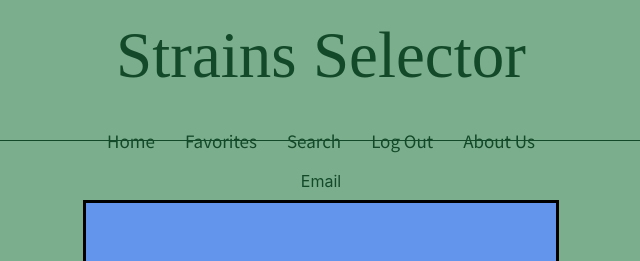
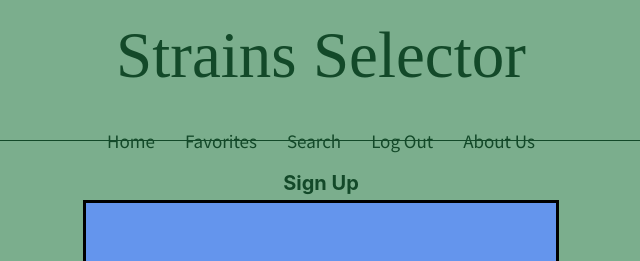
Before and after one commit to moises-depe/strains-front-end-2021, a React (Create React App) app: page /signup in a window 1280 px wide. Shown: the top 261 px of the page, without its empty margins (319-959 px from the left). Built offline with nearby package versions, Linux system fonts and the light colour scheme; a web font is replaced by a local one.

Commit message:
error message on incorrect sign in

```diff
--- a/src/AUTH/SignInPage.js
+++ b/src/AUTH/SignInPage.js
@@ -18,11 +18,16 @@ export default class SignInPage extends React.Component {
     handleSignIn = async (e) => {
         e.preventDefault();
 
-        const user = await userSignIn(this.state.email, this.state.password);
+        try {
+            const user = await userSignIn(this.state.email, this.state.password);
 
-        this.props.handleUserChange(user);
+            this.props.handleUserChange(user);
 
-        this.props.history.push('/search');  // user is pushed to seach page after signin
+            this.props.history.push('/search');  // user is pushed to seach page after signin
+        } catch (e) {
+            this.setState({ error: e.response.body.error })
+        }
+
     }
 
     render() {
@@ -30,6 +35,11 @@ export default class SignInPage extends React.Component {
             <div>
                 <form onSubmit={this.handleSignIn}>
                     <label>
+                        <span className="signin-head">Sign In</span>
+                        {
+                            this.state.error && <h3 style={{ color: 'red' }}>{this.state.error}</h3>
+
+                        }
                         <p>
                             Email
                         </p>
--- a/src/AUTH/SignUpPage.js
+++ b/src/AUTH/SignUpPage.js
@@ -18,11 +18,15 @@ export default class SignUpPage extends React.Component {
     handleSignUp = async (e) => {
         e.preventDefault();
 
-        const user = await userSignUp(this.state.email, this.state.password);
+        try {
+            const user = await userSignUp(this.state.email, this.state.password);
 
-        this.props.handleUserChange(user);
+            this.props.handleUserChange(user);
 
-        this.props.history.push('/search');  // user is pushed to seach page after signin
+            this.props.history.push('/search');  // user is pushed to seach page after signin
+        } catch (e) {
+            this.setState({ error: e.response.body.error })
+        }
     }
 
     render() {
@@ -30,6 +34,12 @@ export default class SignUpPage extends React.Component {
             <div>
                 <form onSubmit={this.handleSignUp}>
                     <label>
+                        <span className="signin-head">Sign Up</span>
+
+                        {
+                            this.state.error && <h3 style={{ color: 'red' }}>{this.state.error}</h3>
+
+                        }
                         <p>
                             Email
                         </p>
--- a/src/App.css
+++ b/src/App.css
@@ -26,3 +26,8 @@ body {
 label {
     display: block;
 }
+
+.signin-head {
+    font-size: 20px;
+    font-weight: bold;
+}
```
